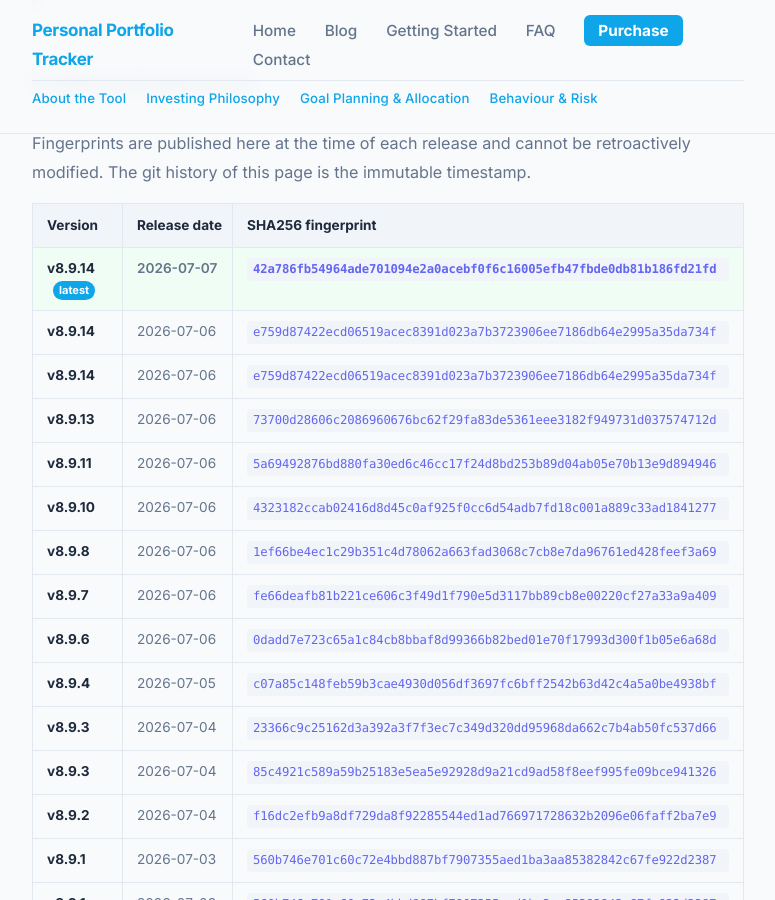
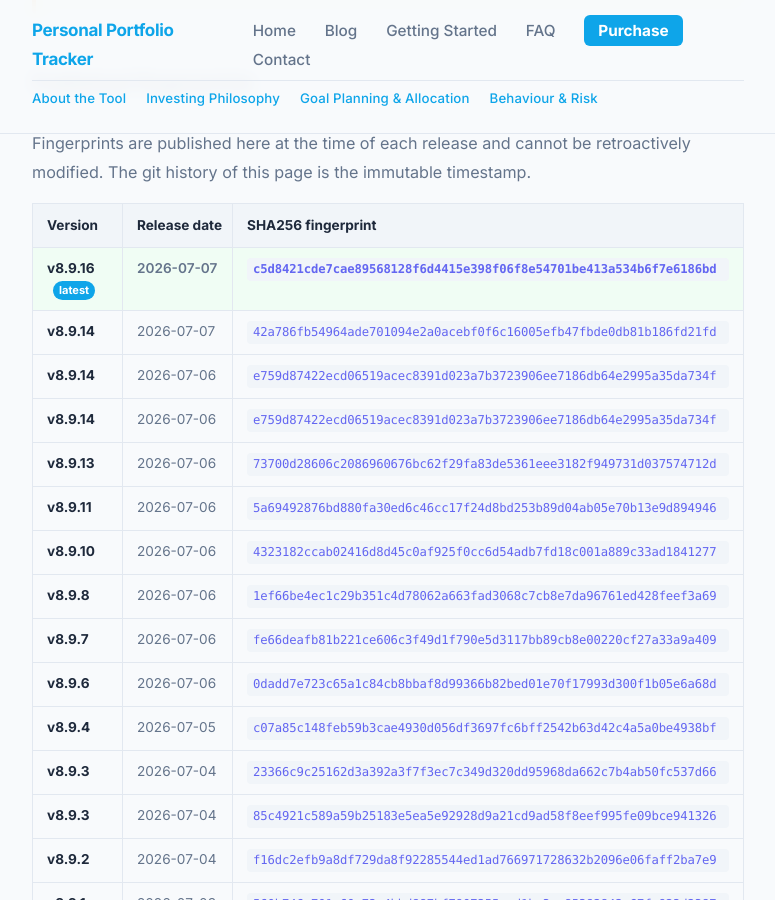
Before and after one commit to srikrishna2024/portfolio-tracker-blog, a Jekyll site: the page built from release-fingerprints/index.html, in a window 1280 px wide and 900 px high, scrolled down 976 px. Shown: the whole window, without its empty margins (252-1027 px from the left). Built offline with Jekyll 4.4.1, drawn with Linux system fonts in a browser that asks for light colours.

Commit message:
release: add v8.9.16 fingerprint

```diff
--- a/release-fingerprints/index.html
+++ b/release-fingerprints/index.html
@@ -40,7 +40,12 @@
       </thead>
       <tbody>
         <tr class="fp-current">
-          <td><strong>v8.9.14</strong> <span class="fp-badge">latest</span></td>
+          <td><strong>v8.9.16</strong> <span class="fp-badge">latest</span></td>
+          <td>2026-07-07</td>
+          <td><code class="fp-code">c5d8421cde7cae89568128f6d4415e398f06f8e54701be413a534b6f7e6186bd</code></td>
+        </tr>
+        <tr>
+          <td><strong>v8.9.14</strong></td>
           <td>2026-07-07</td>
           <td><code class="fp-code">42a786fb54964ade701094e2a0acebf0f6c16005efb47fbde0db81b186fd21fd</code></td>
         </tr>
```
